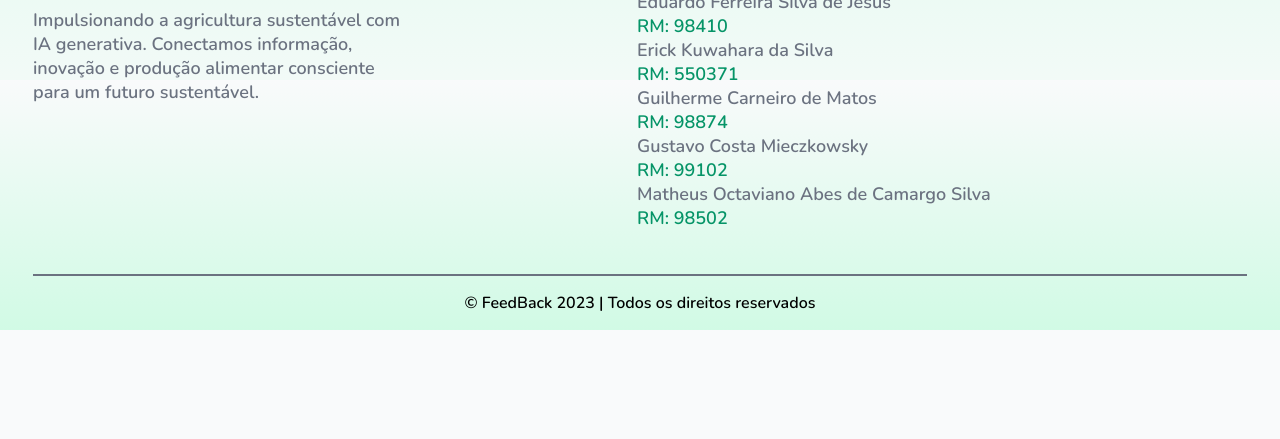
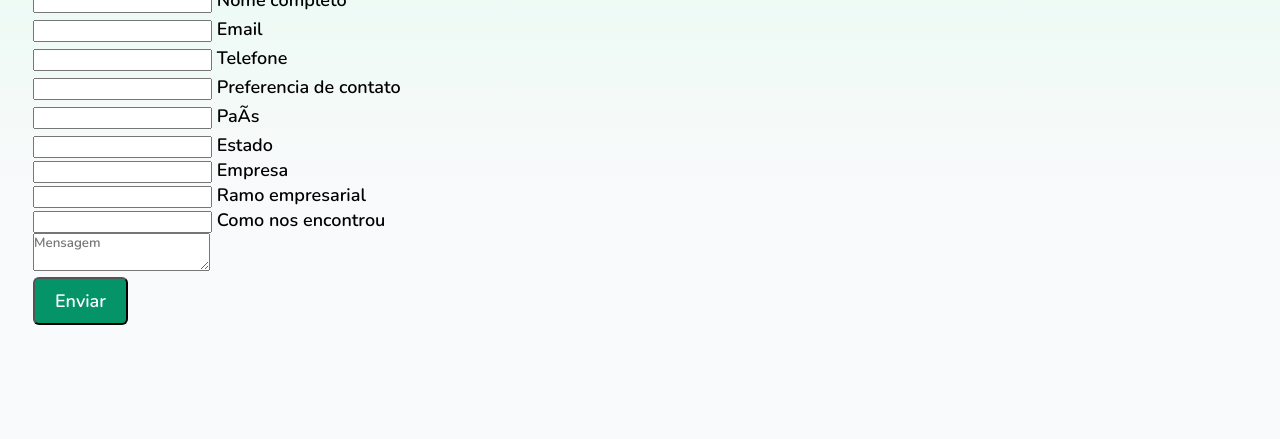
Before and after one commit to ErickKS/gs-feedback, a plain HTML site: page pages/contato.html in a window 1280 px wide. Shown: the part 415-854 px from the top of the page. Before the commit the page ends 800 px from the top, so only its background shows below. Drawn offline with nearby package versions, Linux system fonts and the light colour scheme; a web font is replaced by a local one.

Commit message:
adicionar conteudo pricipal

```diff
--- a/pages/contato.html
+++ b/pages/contato.html
@@ -62,6 +62,74 @@
       </div>
 <div class="layer"></div>
     </header>
+    <main>
+  <div class="container">
+    <form>
+      <div>
+        <input id="nome" type="text" name="nome" placeholder=" " required />
+        <label for="nome">Nome completo<span></span></label>
+      </div>
+
+      <div>
+        <input id="" type="email" name="email" placeholder=" " required />
+        <label id="">Email<span></span></label>
+      </div>
+
+      <div>
+        <input
+          id="telefone"
+          type="tel"
+          name="telefone"
+          placeholder=" "
+          required
+        />
+        <label id="telefone">Telefone<span></span></label>
+      </div>
+
+      <div>
+        <input
+          id="preferencia"
+          type="text"
+          name="preferencia"
+          placeholder=" "
+          required
+        />
+        <label id="preferencia">Preferencia de contato<span></span></label>
+      </div>
+
+      <div>
+        <input id="pais" type="text" name="pais" placeholder=" " required />
+        <label id="pais">PaÃ­s<span></span></label>
+      </div>
+
+      <div>
+        <input id="estado" type="text" name="estado" placeholder=" " required />
+        <label id="estado">Estado<span></span></label>
+      </div>
+
+      <div>
+        <input id="empresa" type="text" name="empresa" placeholder=" " />
+        <label id="empresa">Empresa</label>
+      </div>
+
+      <div>
+        <input id="intencao" type="text" name="intencao" placeholder=" " />
+        <label id="ramo">Ramo empresarial</label>
+      </div>
+
+      <div>
+        <input id="encontrou" type="text" name="encontrou" placeholder=" " />
+        <label id="encontrou">Como nos encontrou</label>
+      </div>
+
+      <div>
+        <textarea type="text" name="mensagem" placeholder="Mensagem"></textarea>
+      </div>
+
+      <button type="submit" class="mainButton">Enviar</button>
+    </form>
+  </div>
+</main>
 
     <footer>
       <div class="container">
```
